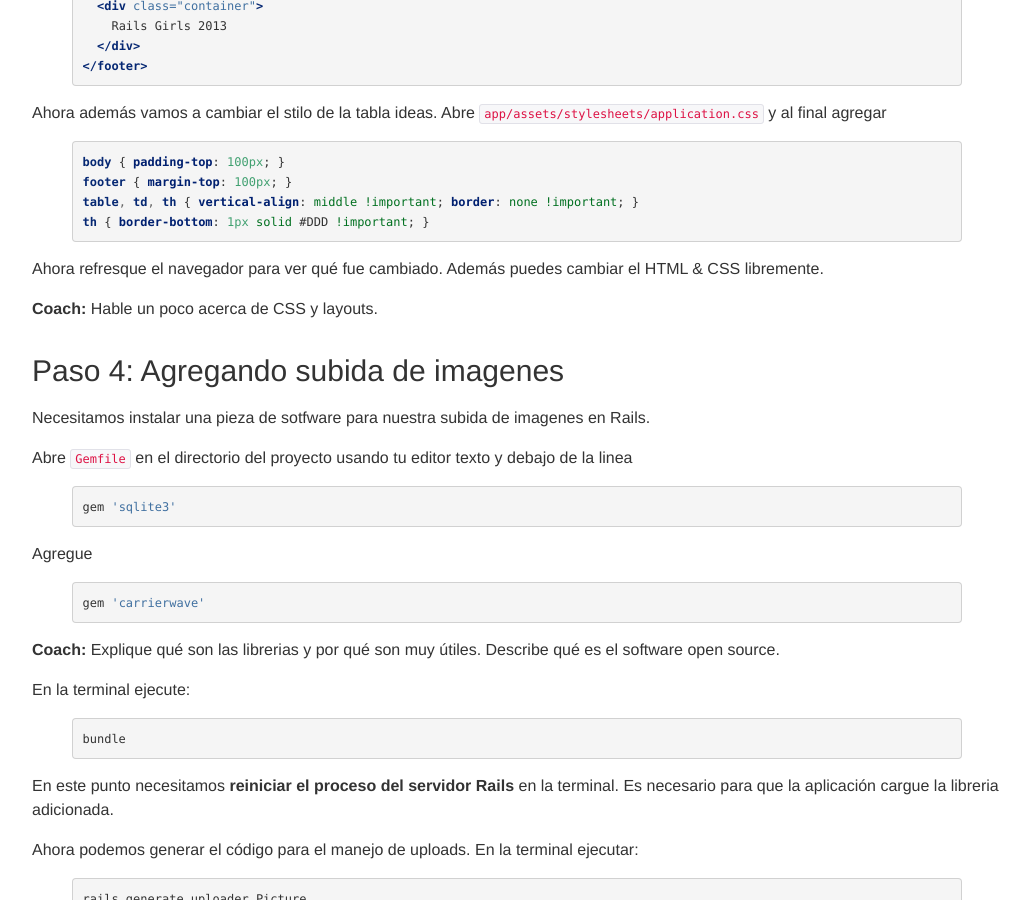
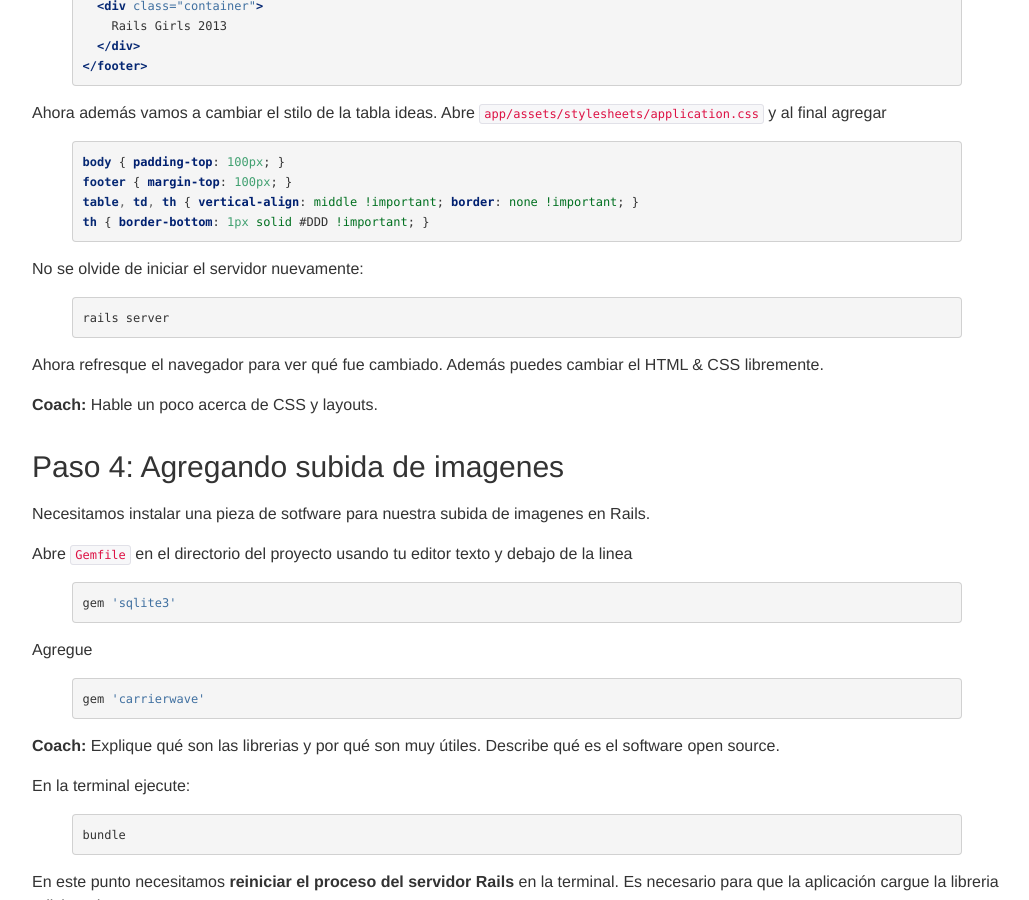
Before and after one commit to railsgirls/guides.railsgirls.com, a Jekyll site: the page built from _posts/2012-04-18-app.markdown, in a window 1280 px wide and 900 px high, scrolled down 2755 px. Shown: the whole window, without its empty margins (53-1082 px from the left). Built offline with Jekyll 4.4.1, drawn with Linux system fonts in a browser that asks for light colours; nearby versions of some CDN libraries; Markdown is read by kramdown in place of the engine named in the settings.

Commit message:
Fixed Step 3 missed server

```diff
--- a/_posts/2012-04-18-app.markdown
+++ b/_posts/2012-04-18-app.markdown
@@ -167,6 +167,12 @@ table, td, th { vertical-align: middle !important; border: none !important; }
 th { border-bottom: 1px solid #DDD !important; }
 {% endhighlight %}
 
+No se olvide de iniciar el servidor nuevamente:
+
+{% highlight sh %}
+rails server
+{% endhighlight %}
+
 Ahora refresque el navegador para ver qué fue cambiado. Además puedes cambiar el HTML & CSS libremente.
 
 **Coach:** Hable un poco acerca de CSS y layouts.
```
